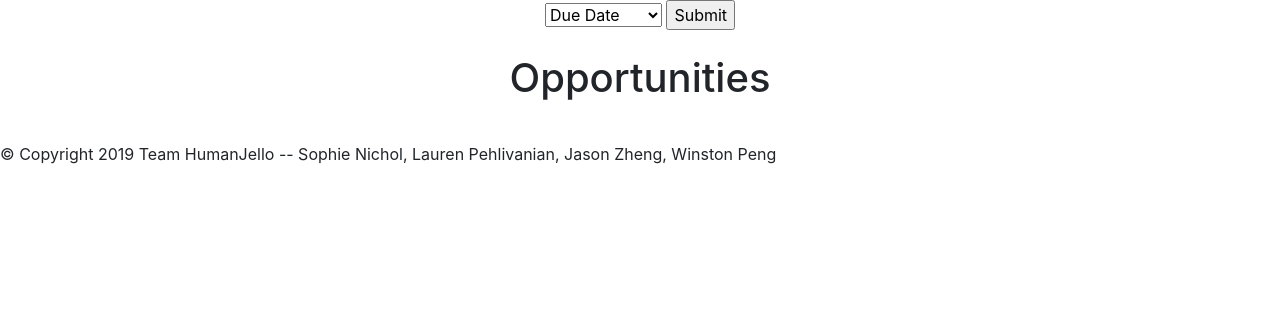
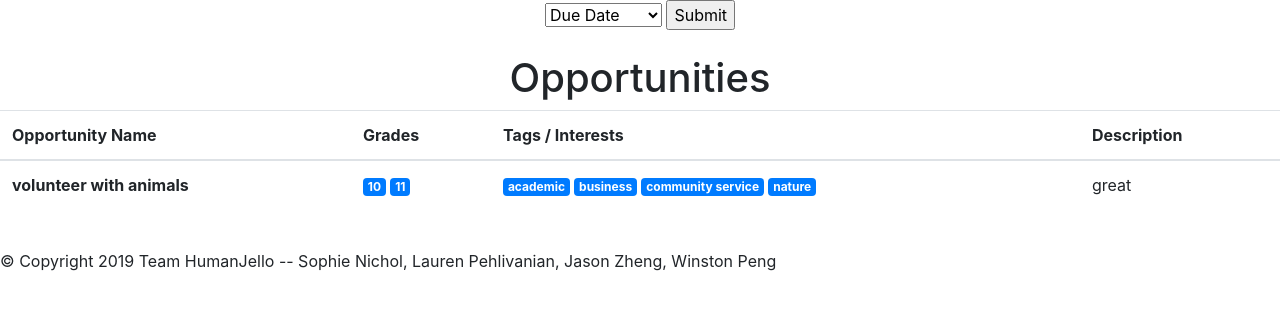
Before and after one commit to snichol00/HumanJello, a Flask app: page /allOps in a window 1280 px wide. Shown: the top 310 px of the page. Run offline with Flask 2, Linux system fonts and the light colour scheme; a user stored in the database is signed in; some libraries are stand-ins or nearby versions.

Commit message:
added table and bubble tags for grade and interests. worksgit add templates/allOps.html

```diff
--- a/templates/allOps.html
+++ b/templates/allOps.html
@@ -18,13 +18,41 @@
 </form>
 <br>
   <h1> Opportunities </h1>
-  <ul>
-      {% for item in collection %}
-      <li>
-          <a href="{{ url_for('oppotunity', opid=item[0]) }}">{{ item[1] }}</a> <br> <br>
-      </li>
+  <table class="table">
+    <thead>
+      <tr>
+        <th scope="col">Opportunity Name</th>
+        <th scope="col">Grades</th>
+        <th scope="col">Tags / Interests</th>
+        <th scope="col">Description</th>
+      </tr>
+    </thead>
+    {% for item in op_list %}
+    <tbody>
+      <tr>
+        <th scope="row">{{item[1]}}</th>
+        <td>
+          {% if item[15] %}<span class="badge badge-primary">9</span>{% endif %}
+          {% if item[16] %}<span class="badge badge-primary">10</span>{% endif %}
+          {% if item[17] %}<span class="badge badge-primary">11</span>{% endif %}
+          {% if item[18] %}<span class="badge badge-primary">12</span>{% endif %}
+        </td>
+        <td>
+          {% if item[2] %}<span class="badge badge-primary">events</span>{% endif %}
+          {% if item[3] %}<span class="badge badge-primary">academic</span>{% endif %}
+          {% if item[4] %}<span class="badge badge-primary">business</span>{% endif %}
+          {% if item[5] %}<span class="badge badge-primary">community service</span>{% endif %}
+          {% if item[6] %}<span class="badge badge-primary">leadership</span>{% endif %}
+          {% if item[7] %}<span class="badge badge-primary">museums</span>{% endif %}
+          {% if item[8] %}<span class="badge badge-primary">nature</span>{% endif %}
+          {% if item[9] %}<span class="badge badge-primary">STEM</span>{% endif %}
+          {% if item[10] %}<span class="badge badge-primary">humanities</span>{% endif %}
+          {% if item[11] %}<span class="badge badge-primary">scholarship</span>{% endif %}
+        </td>
+        <td><div style="overflow-y: scrollable;">{{item[12]}}</div></td>
       {% endfor %}
-  </ul>
+    </tbody>
+  </table>
   <br>
 </div>
 {% endblock %}
```
